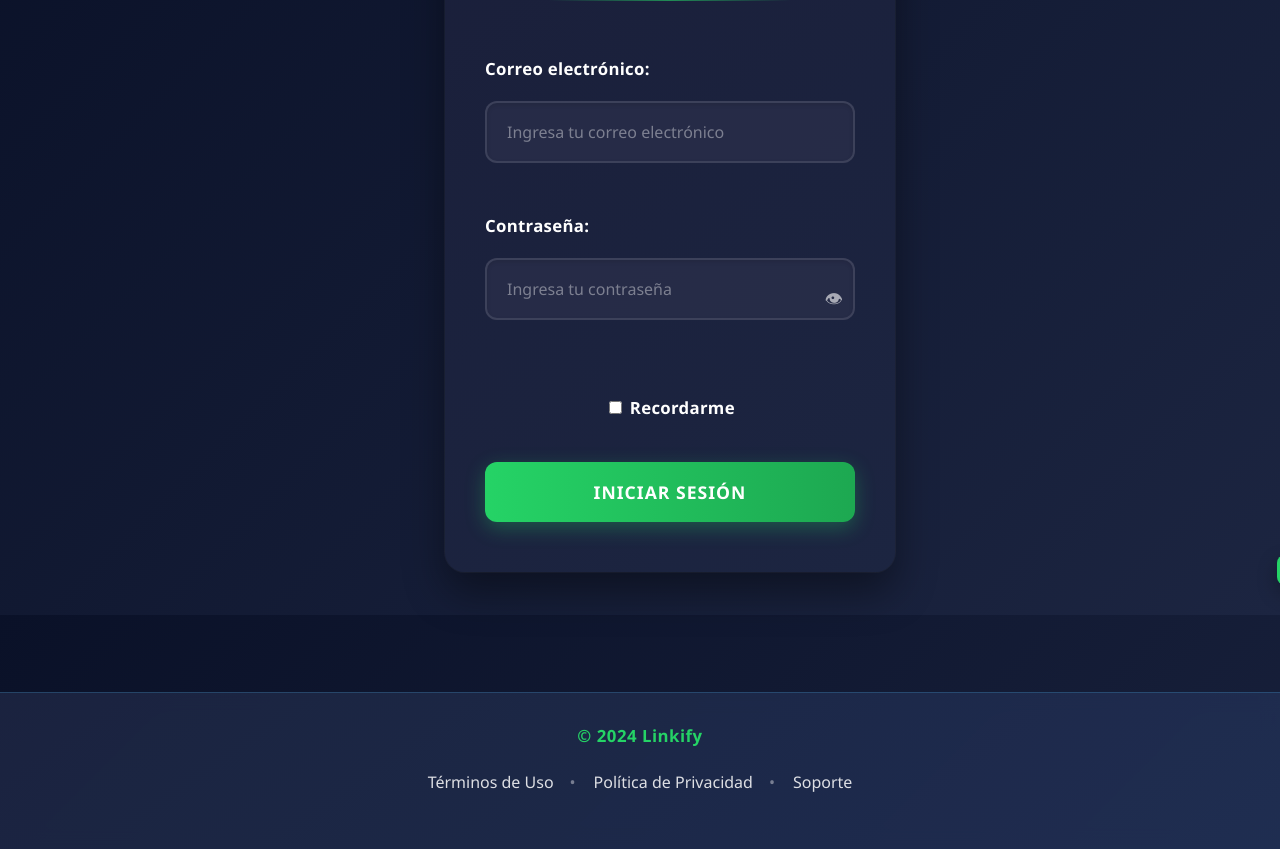
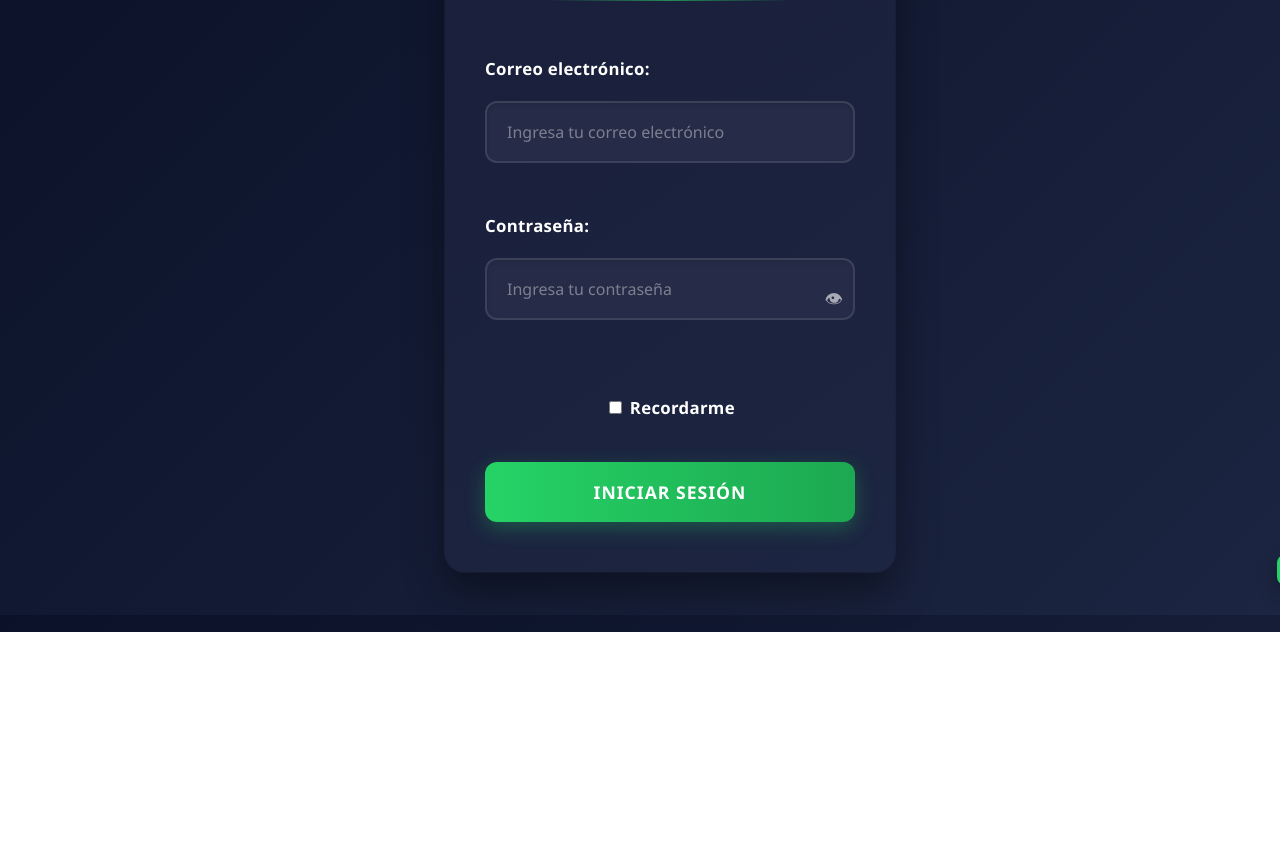
Before and after one commit to renzitoo04/multiagente2, a website: page index.html in a window 1280 px wide. Shown: the part 185-1034 px from the top of the page. After the commit the page ends 817 px from the top, so only its background shows below. Drawn offline with Linux system fonts and the light colour scheme.

Commit message:
Actualización del proyecto

```diff
--- a/index.html
+++ b/index.html
@@ -3,7 +3,7 @@
 <head>
   <meta charset="UTF-8">
   <meta name="viewport" content="width=device-width, initial-scale=1.0, maximum-scale=1.0, user-scalable=no">
-  <title>Linkify - Generador de Links Multiagente</title>
+  <title> Generador de Links Multiagente</title>
   <link rel="stylesheet" href="style.css"> <!-- Enlace al archivo CSS -->
 </head>
 <body>
@@ -157,17 +157,7 @@
 
   </div>
 
-  <!-- Footer with updated copyright year -->
-  <footer>
-    <div class="footer-content">
-      <div class="copyright">&copy; 2024 Linkify</div>
-      <div class="footer-links">
-        <a href="#">Términos de Uso</a>
-        <a href="#">Política de Privacidad</a>
-        <a href="#">Soporte</a>
-      </div>
-    </div>
-  </footer>
+
 
   <!-- Notification element with improved styling -->
   <div class="notification" id="notification"></div>
```
